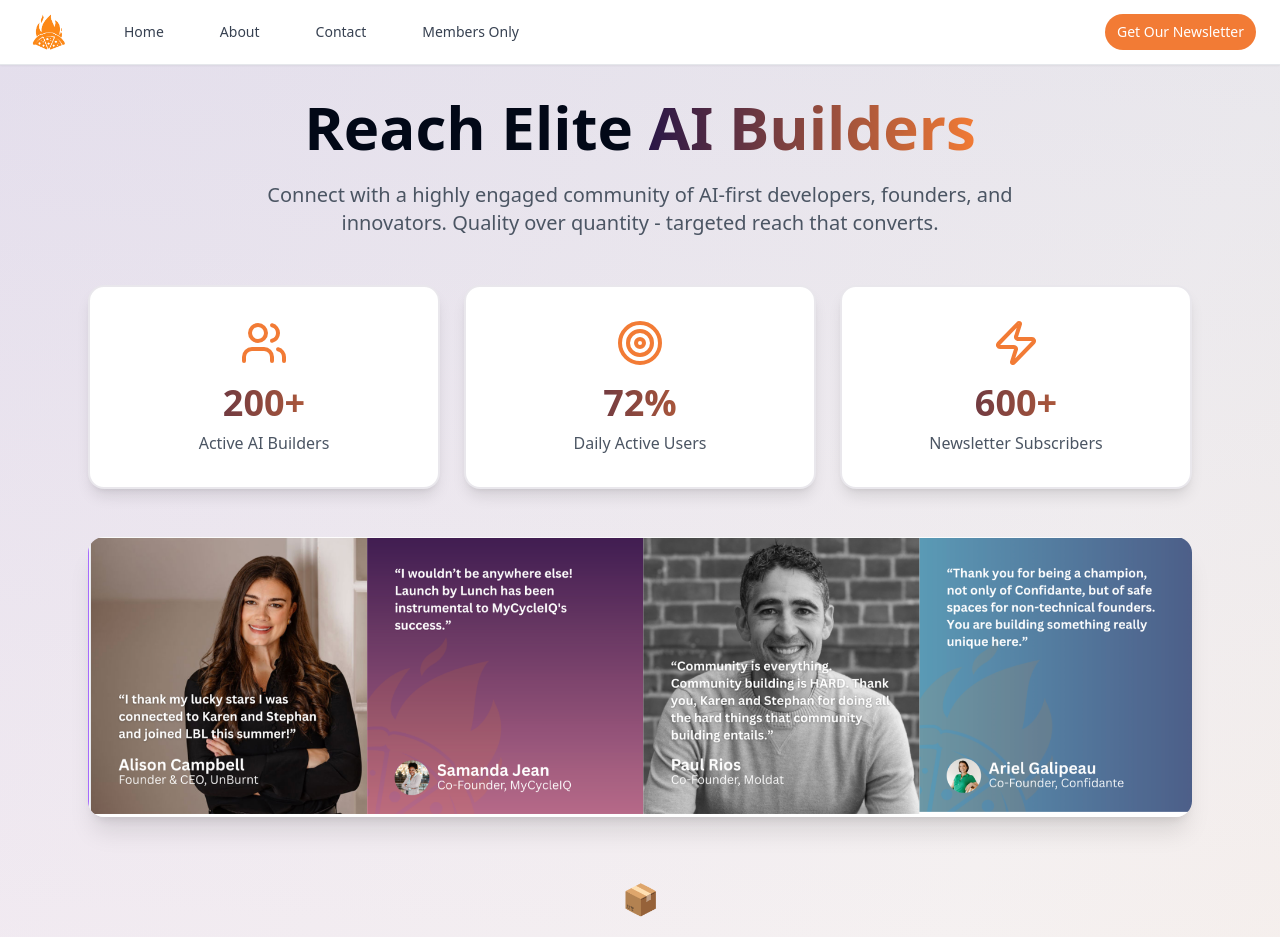
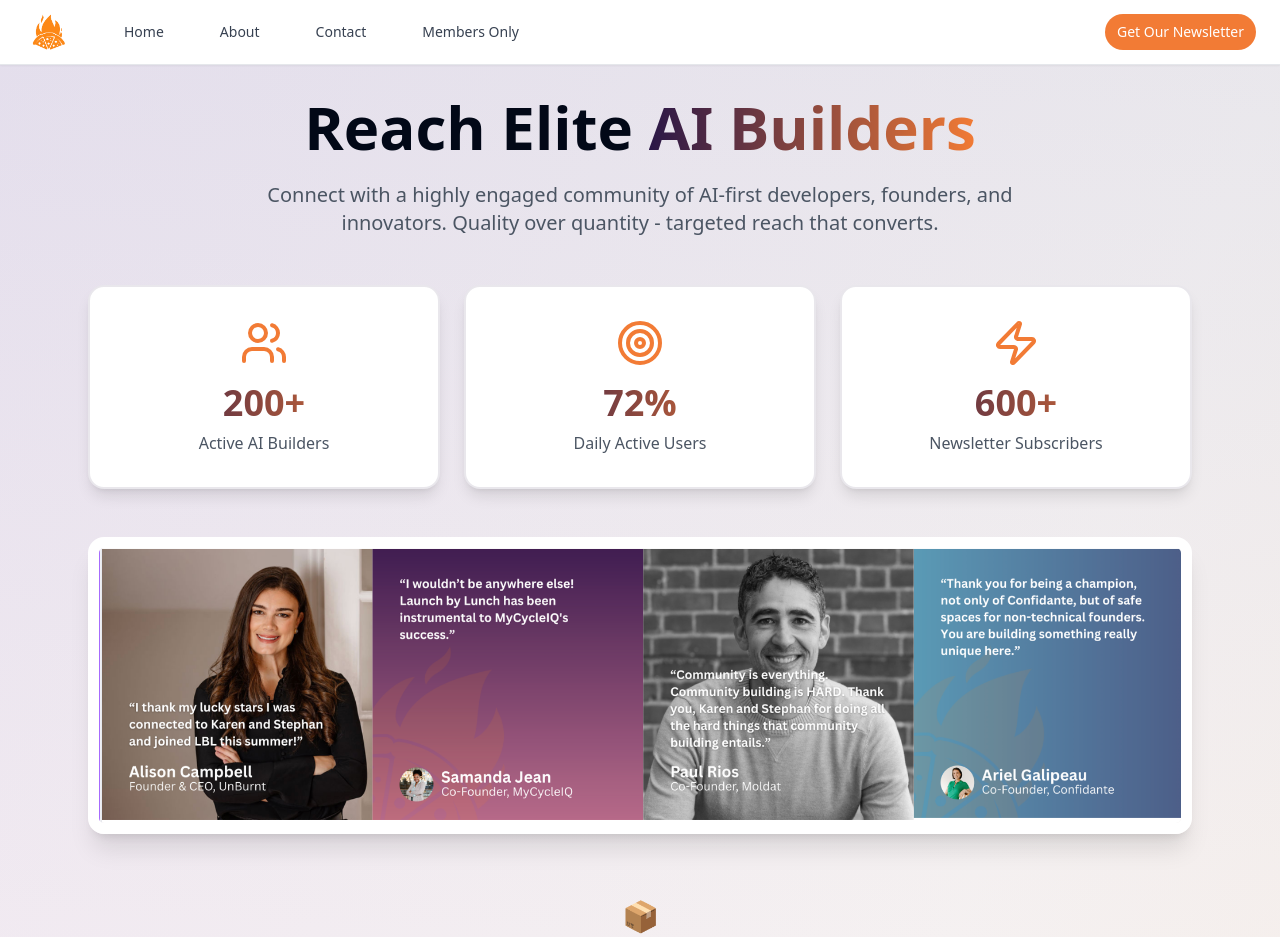
Before and after one commit to KK-purposely/launch-by-lunch-lane, a React (Vite) app: page /community-partnerships in a window 1280 px wide. Shown: the top 937 px of the page. Built offline with nearby package versions, Linux system fonts and the light colour scheme.

Commit message:
Add white border to image

```diff
--- a/src/pages/CommunityPartnerships.tsx
+++ b/src/pages/CommunityPartnerships.tsx
@@ -47,7 +47,7 @@ const CommunityPartnerships = () => {
               <img
                 src="/lovable-uploads/banner-2-panel.png"
                 alt="Launch by Lunch - The Inner Circle"
-                className="w-full max-w-6xl mx-auto rounded-2xl shadow-xl"
+                className="w-full max-w-6xl mx-auto rounded-2xl shadow-xl border-[3mm] border-white"
               />
             </div>
 
```
